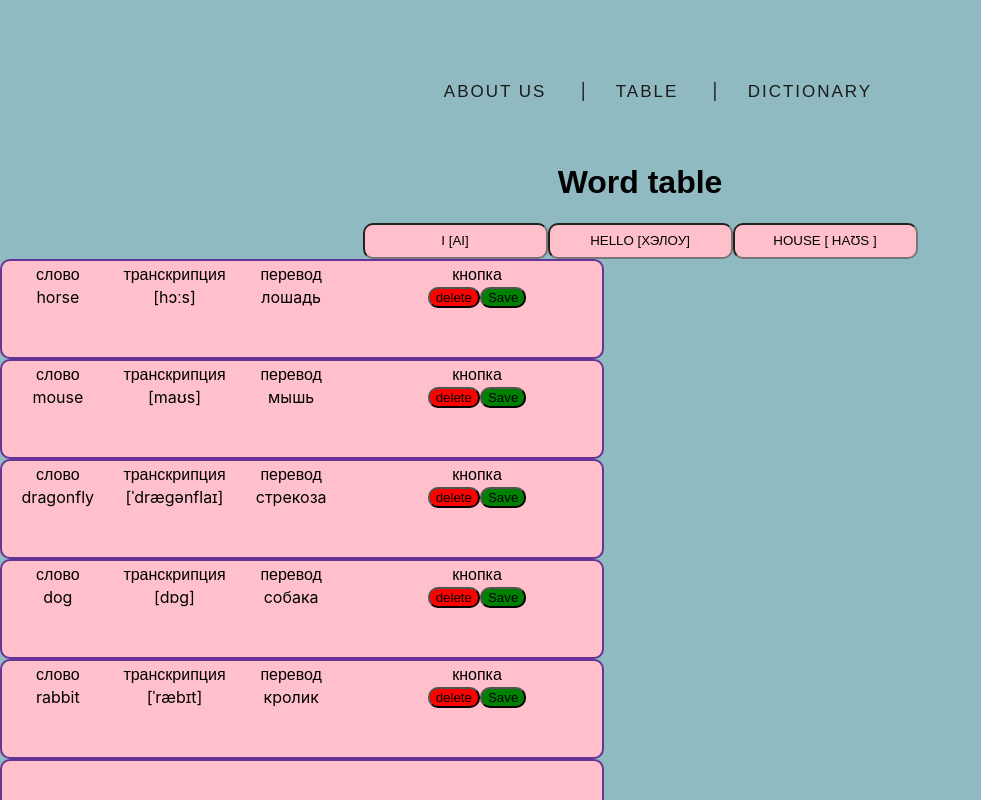
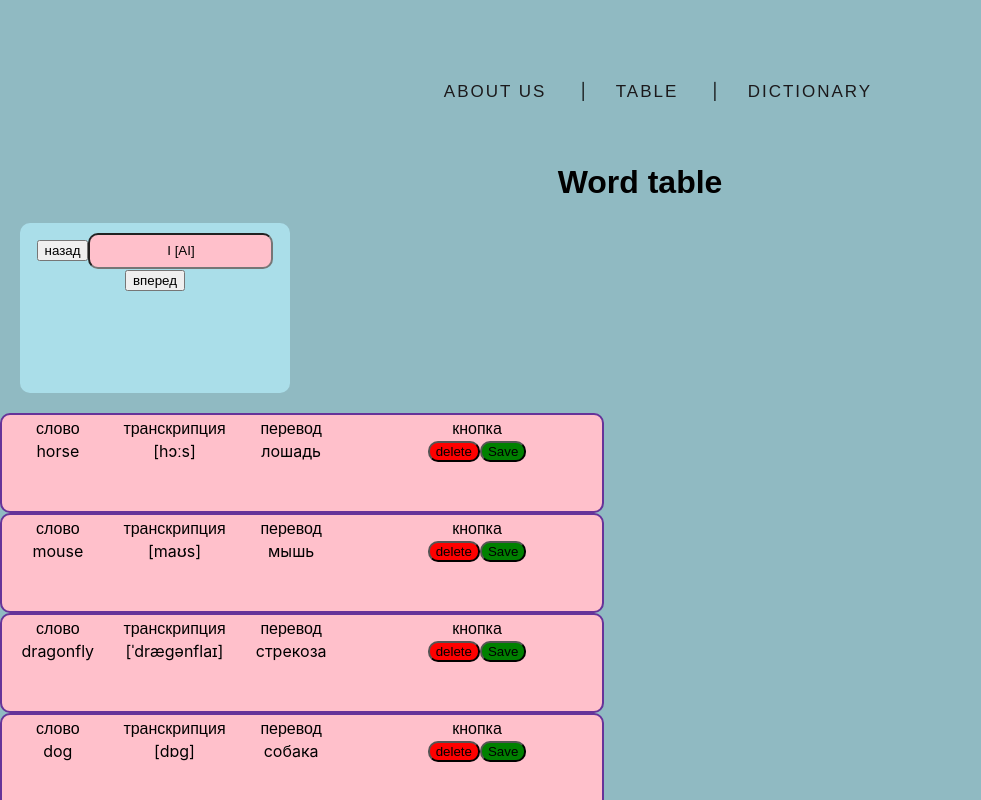
Before and after one commit to galya-cmd/-cards, a React (Create React App) app in the folder dictionary/: page /dictionary in a window 1280 px wide. Shown: the top 800 px of the page, without its empty margins (0-981 px from the left). Built offline with nearby package versions, Linux system fonts and the light colour scheme.

Commit message:
создала карточку слов

```diff
--- a/dictionary/src/components/dictionary.css
+++ b/dictionary/src/components/dictionary.css
@@ -91,3 +91,11 @@ ul {
   margin: 0 30px;
 }
 }
+.list{
+  padding: 10px;
+  margin: 20px;
+  width: 250px;
+  height: 150px;
+  background-color:rgba(175, 227, 240, 0.877);
+  border-radius: 10px;
+}
--- a/dictionary/src/components/dictionary.jsx
+++ b/dictionary/src/components/dictionary.jsx
@@ -12,20 +12,18 @@ function Dictionary(props) {
 
         <>
 
-        <form>
 
+    <div className='list'>
+    <button>назад</button>
     <input className='button'{...props} onClick={handleChange} value={
         presset ? 'Я' : 'I' + " " + '[ai]'
     } />
-     <input className='button' {...props} onClick={handleChange} value={
-        presset ? 'Привет' : 'Hello'+ " " + '[хэлоу]'
-        } />
-    <input className='button' {...props} onClick={handleChange} value={
-        presset ? 'Дом' : 'House' + " " + "[ haʊs ]"
-        } />
+    <button>вперед</button>
+
+    </div>
 
 
-    </form>
+
 
         </>
     )
```
